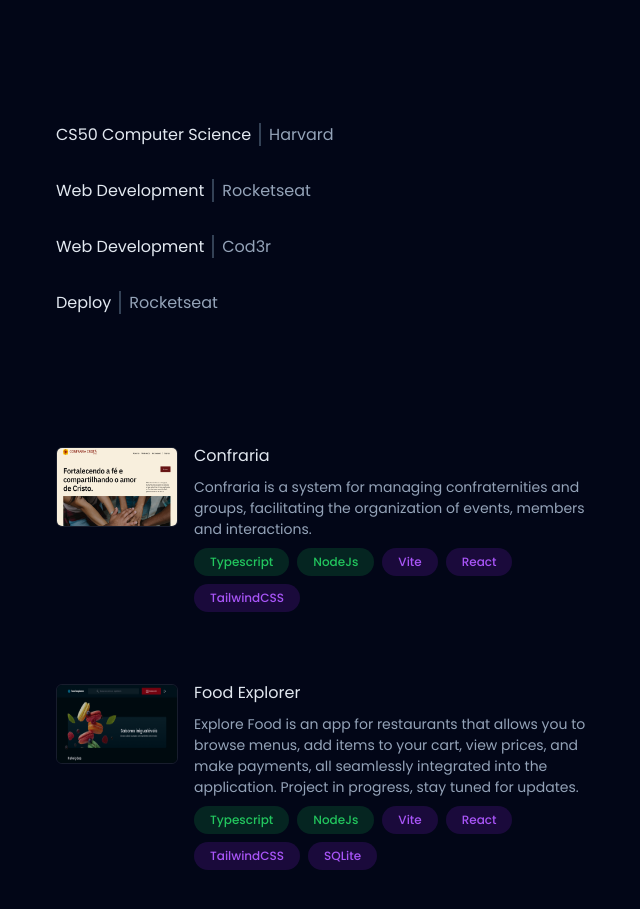
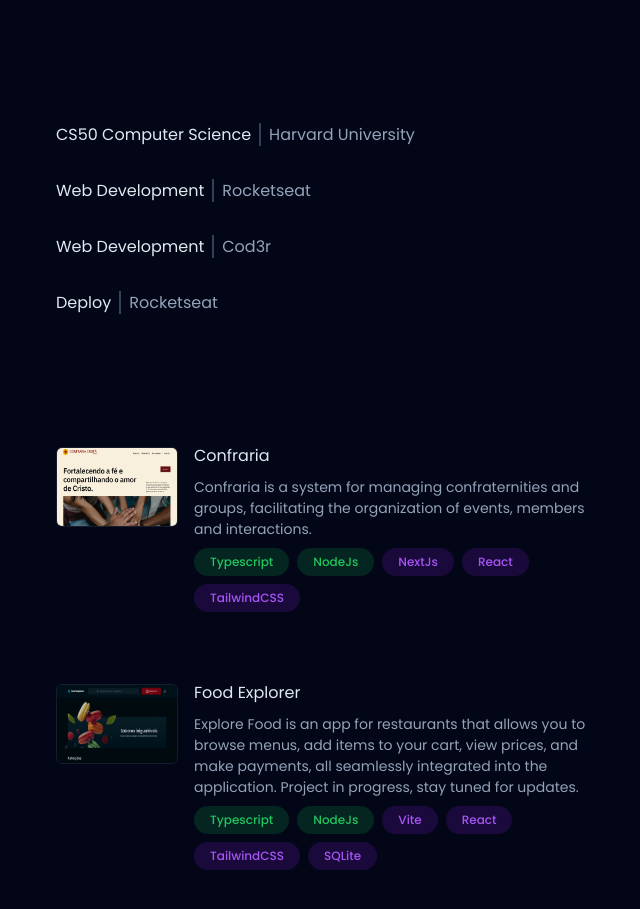
Before and after one commit to kennedysferreira/portifolio, a React (Vite) app: page / in a window 1280 px wide. Shown: the part 1020-1929 px from the top of the page, without its empty margins (592-1232 px from the left). Built offline with nearby package versions, Linux system fonts and the light colour scheme.

Commit message:
Update main.tsx

```diff
--- a/src/components/main.tsx
+++ b/src/components/main.tsx
@@ -98,7 +98,7 @@
         id="certifications"
         className="group/list space-y-8 mb-14 scroll-mt-16 md:mb-22 lg:mb-32 lg:scroll-mt-24"
       >
-       <Certificates technology={"CS50 Computer Science"} school={"Harvard"} url={"https://www.udemy.com/certificate/UC-45d1c359-7f63-454b-bfcb-85a22fb3e38d/"}/>
+       <Certificates technology={"CS50 Computer Science"} school={"Harvard University"} url={"https://certificates.cs50.io/e99b6128-b4a9-48cd-bdda-1394b4667b14.pdf?size=letter"}/>
        <Certificates technology={"Web Development"} school={"Rocketseat"} url={"https://app.rocketseat.com.br/certificates/c39675b2-1e78-4876-8108-f1b363e3024c"}/>
        <Certificates technology={"Web Development"} school={"Cod3r"} url={"https://www.udemy.com/certificate/UC-45d1c359-7f63-454b-bfcb-85a22fb3e38d/"}/>
        <Certificates technology={"Deploy"} school={"Rocketseat"} url={"https://app.rocketseat.com.br/certificates/00581010-97a3-4de9-9d93-916ddbd20417"}/>
@@ -118,7 +118,7 @@
           contentOne={[
             <Tag key="23" children="Typescript" />,
             <Tag key="28" children="NodeJs" />,
-            <Tag key="25" variant="secondary" children="Vite" />,
+            <Tag key="25" variant="secondary" children="NextJs" />,
             <Tag key="26" variant="secondary" children="React" />,
             <Tag key="27" variant="secondary" children="TailwindCSS" />,
           ]}
```
